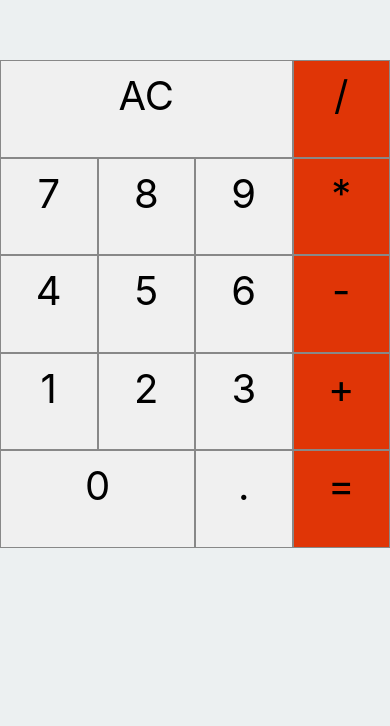
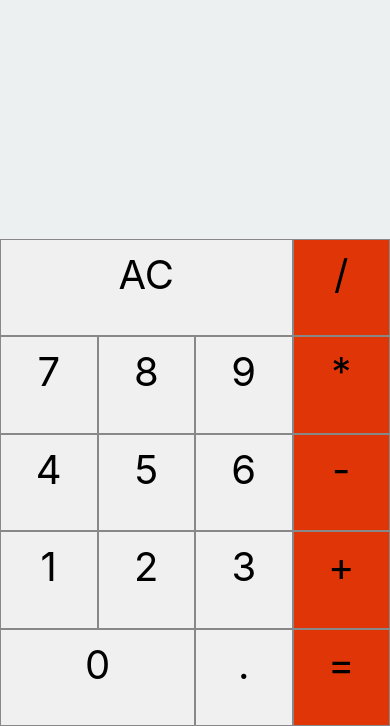
Before and after one commit to lucas-catto/calculadora-react-native, a React Native app: screen / in a window 390 px wide. Shown: the part 118-844 px from the top of the page. Built offline with nearby package versions, Linux system fonts and the light colour scheme.

Commit message:
Alinhado o Container do App no fim da página.

```diff
--- a/App.js
+++ b/App.js
@@ -43,7 +43,9 @@ export default function App() {
 const estilos = StyleSheet.create({
     container: {
         flex:            1,
-        justifyContent:  'center',
+        justifyContent:  'flex-end',
+        // alignItems: 'flex-end',
+
         backgroundColor: '#ecf0f1',
         // padding:         8,
     },
```
